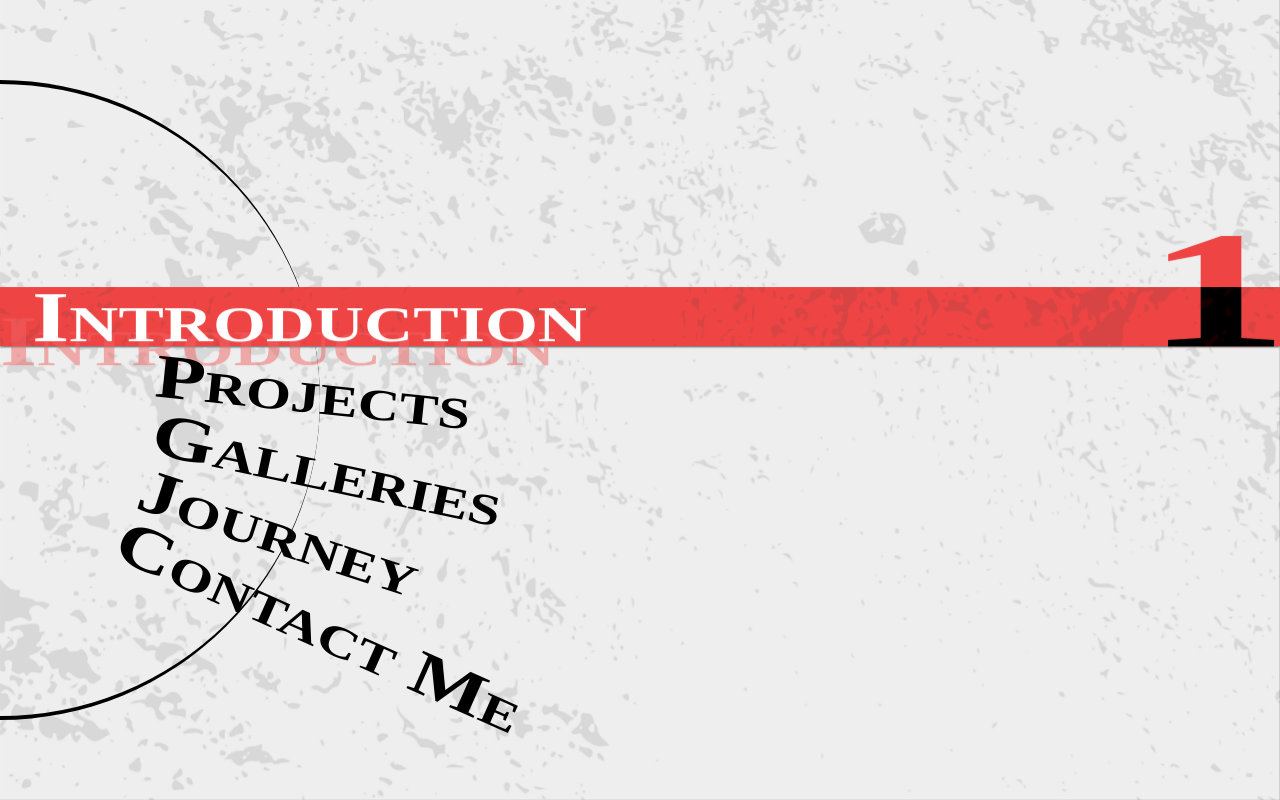
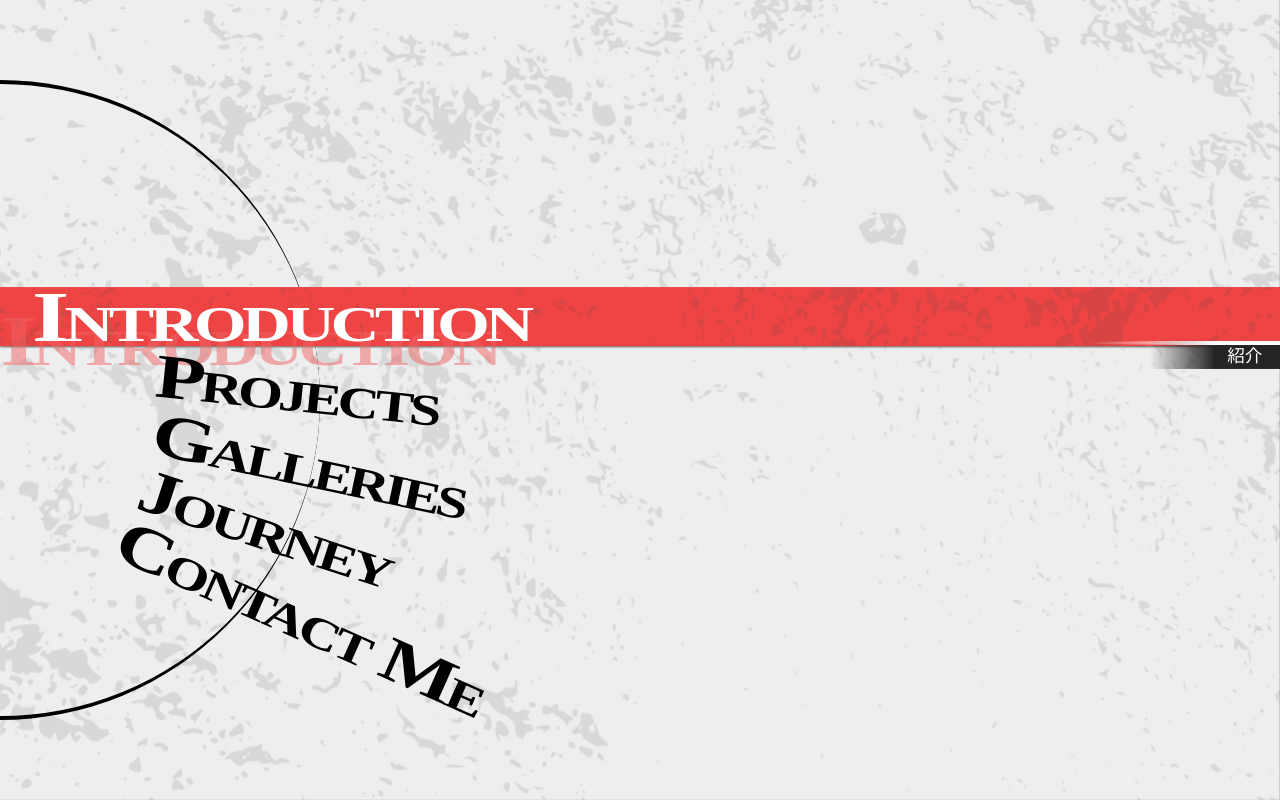
Before and after one commit to lluuvvii/my-personal-web-nextjs, a Next.js app: page /menutest in a window 1280 px wide. Built offline with nearby package versions, Linux system fonts and the light colour scheme.

Commit message:
add small items for each text menu

```diff
--- a/src/app/components/selectMenu/Menus.tsx
+++ b/src/app/components/selectMenu/Menus.tsx
@@ -6,6 +6,7 @@ import { Box, Typography } from '@mui/material'
 import { useRouter } from 'next/navigation'
 
 const menuItems = ['Introduction', 'Projects', 'Galleries', 'Journey', 'Contact Me']
+const smallItems = ['紹介', 'プロジェクト', 'ギャラリー', '旅', 'お問い合わせ']
 
 export default function SelectMenu() {
   const router = useRouter()
@@ -182,6 +183,7 @@ export default function SelectMenu() {
                         textAlign: 'start',
                         color: '#f06262',
                         opacity: 0.5,
+                        letterSpacing: '-0.15rem',
                       }}
                     >
                       {item}
@@ -190,30 +192,45 @@ export default function SelectMenu() {
                 </>
                 : null}
               {selectedIndex === index && completeAnimation1 ?
-                <Typography
+                <Box
                   component={motion.div}
-                  initial={{ opacity: 0, x: '5rem', scale: '6, 3.5' }}
-                  animate={{ opacity: 1, x: '0' }}
+                  initial={{ opacity: 0, x: '100%' }}
+                  animate={{ opacity: 1, x: '0%' }}
                   transition={{
                     ease: 'easeInOut',
                     duration: 0.2
                   }}
-                  variant='h4'
                   sx={{
-                    right: { xs: '1.7rem', sm: '2.2rem', md: '2.7rem', lg: '3.2rem' },
-                    bottom: { xs: '0.7rem', sm: '0.9rem', md: '1.3rem', lg: '1.7rem' },
-                    position: 'fixed',
-                    fontSize: { xs: '1.5rem', sm: '2rem', md: '2.5rem', lg: '3rem' },
-                    fontVariant: 'small-caps',
-                    fontFamily: 'serif',
-                    fontWeight: 'bold',
-                    textAlign: 'end',
-                    color: '#ef4444',
-                    mixBlendMode: 'difference'
-                  }}
-                >
-                  {index + 1}
-                </Typography>
+                    position: 'absolute',
+                    top: '100%',
+                    translate: '0% -18%',
+                    right: '0vw',
+                    background: 'linear-gradient(90deg, transparent, #242424, #242424)',
+                    paddingRight: { xs: '0.5rem', sm: '0.7rem', md: '0.9rem', lg: '1.1rem' },
+                    paddingLeft: { xs: '2.5rem', sm: '3.2rem', md: '3.9rem', lg: '4.8rem' },
+                  }}>
+                  <Box
+                    sx={{
+                      position: 'absolute',
+                      left: '-50%',
+                      width: '200%',
+                      height: '15%',
+                      borderTopLeftRadius: '50%',
+                      borderBottomLeftRadius: '50%',
+                      background: 'linear-gradient(90deg, transparent, white, white)'
+                    }}
+                  />
+                  <Typography
+                    variant='body1'
+                    sx={{
+                      marginTop: '5%',
+                      fontSize: { xs: '0.5rem', sm: '0.7rem', md: '0.9rem', lg: '1.1rem' },
+                      color: 'white',
+                      fontVariant: 'small-caps',
+                    }}>
+                    {smallItems[index]}
+                  </Typography>
+                </Box>
                 : null}
               <Typography
                 variant='h4'
@@ -226,6 +243,7 @@ export default function SelectMenu() {
                   fontWeight: 'bold',
                   textAlign: 'start',
                   marginLeft: '35%',
+                  letterSpacing: '-0.15rem',
                   color: selectedIndex === index && completeAnimation1 ? 'white' : 'black',
                   transition: 'color 0.1s ease-in-out, left 0.1s ease-in-out, transform 0.15s ease-in-out',
                   transitionDelay: '0.05s, 0s, 0s',
```
